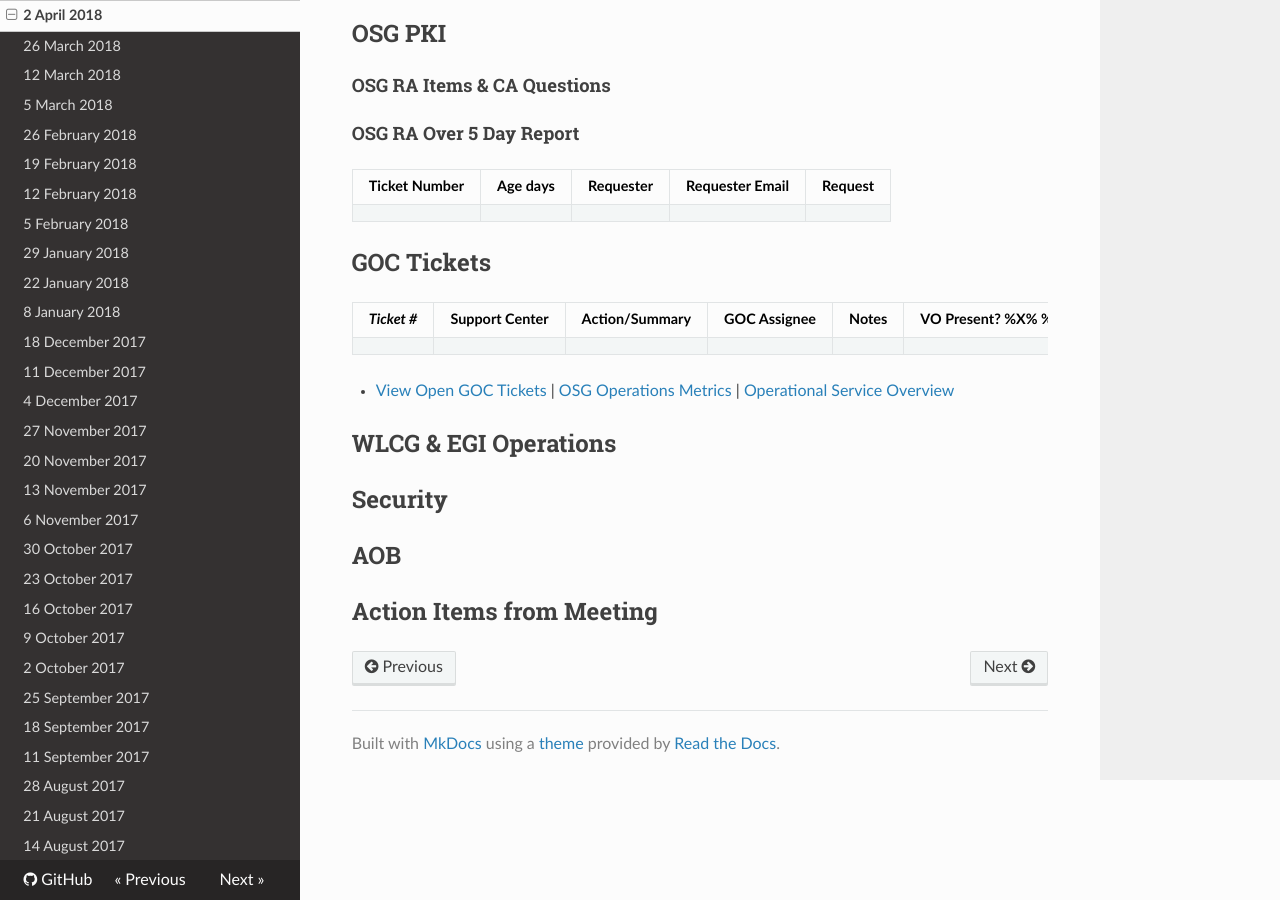
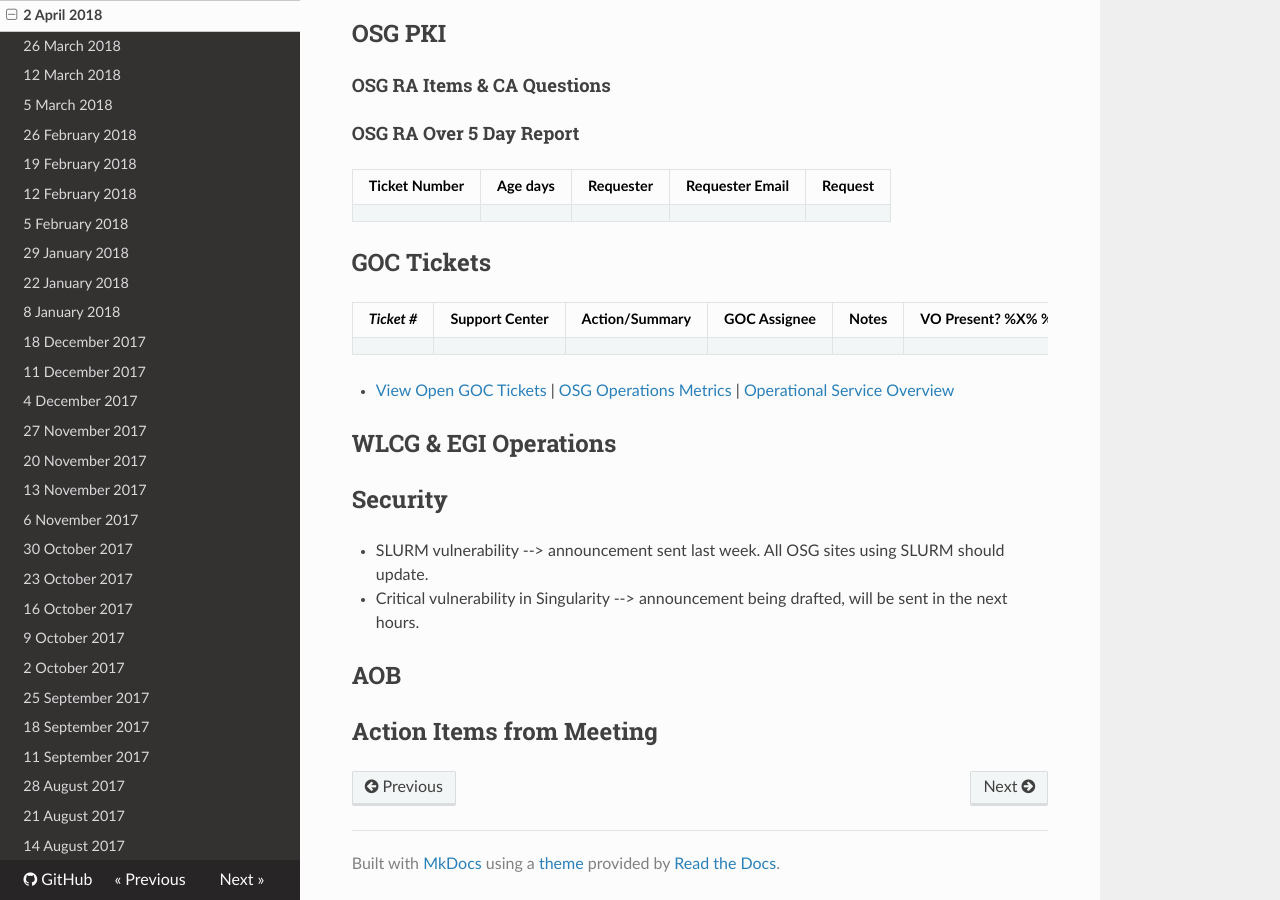
Before and after one commit to osg-htc/operations, an MkDocs documentation site: the page built from docs/WeeklyMinutes/02Apr2018.md, in a window 1280 px wide and 900 px high, scrolled down 1434 px. Built offline with MkDocs 1.6.1, drawn with Linux system fonts in a browser that asks for light colours; nearby versions of some CDN libraries; old or Windows-style settings are respelled for this version of MkDocs.

Commit message:
Update 02Apr2018.md
Update from Security - April 2nd 2018.

```diff
--- a/docs/WeeklyMinutes/02Apr2018.md
+++ b/docs/WeeklyMinutes/02Apr2018.md
@@ -67,6 +67,8 @@
 ## WLCG & EGI Operations
 
 ## Security
+   * SLURM vulnerability --> announcement sent last week. All OSG sites using SLURM should update.
+   * Critical vulnerability in Singularity --> announcement being drafted, will be sent in the next hours.
 
 ## AOB
 
```
